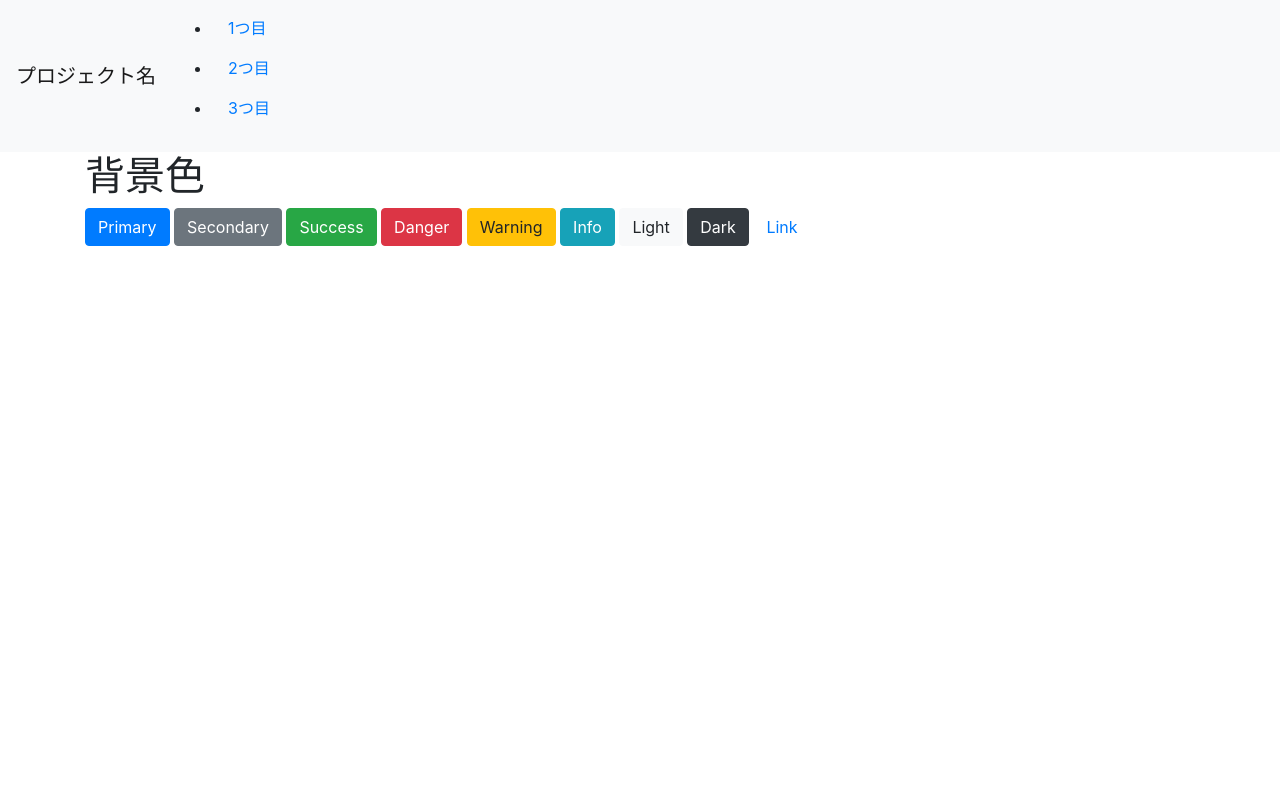
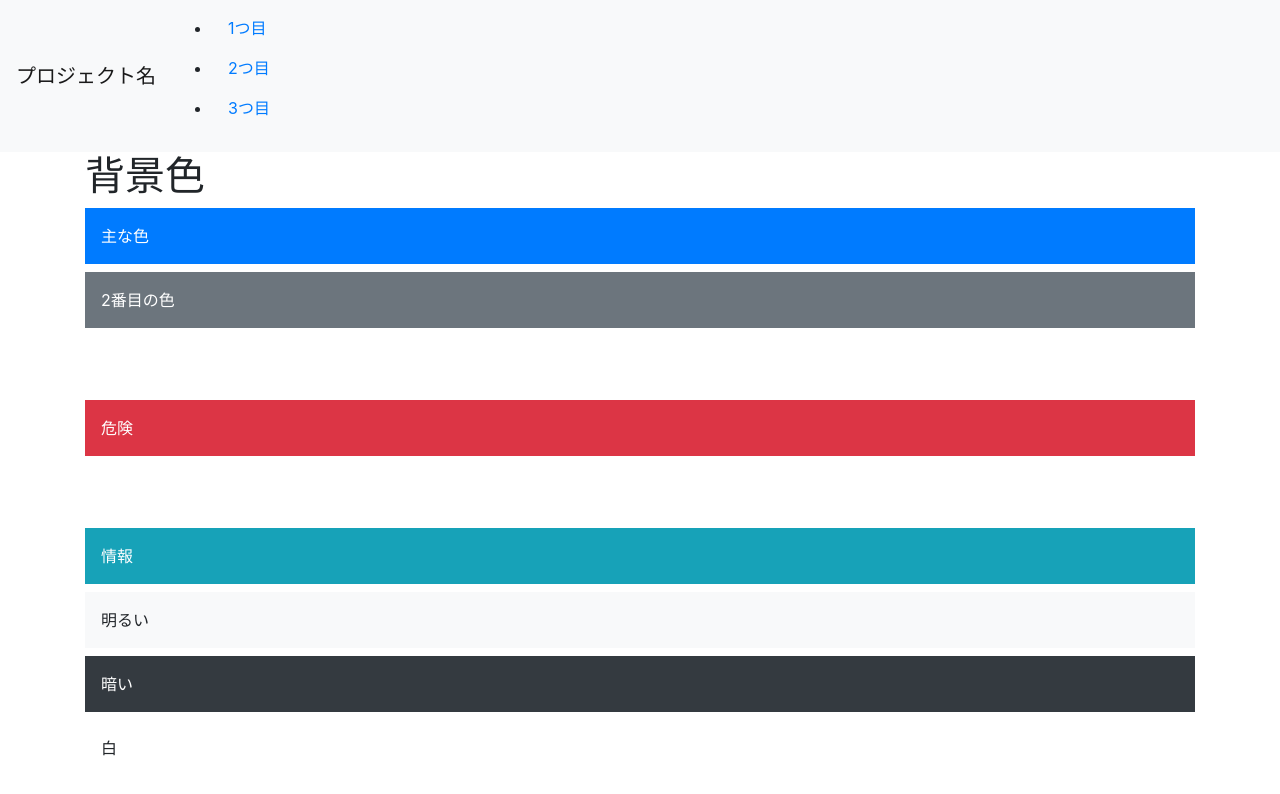
Before and after one commit to hgldwskvn/web2-10, a plain HTML site: page index.html in a window 1280 px wide. Drawn offline with nearby package versions, Linux system fonts and the light colour scheme.

Commit message:
Update index.html

```diff
--- a/index.html
+++ b/index.html
@@ -27,16 +27,15 @@
 <div class="container">
  <h1>背景色</h1>
  <section>
-  <button type="button" class="btn btn-primary">Primary</button>
-<button type="button" class="btn btn-secondary">Secondary</button>
-<button type="button" class="btn btn-success">Success</button>
-<button type="button" class="btn btn-danger">Danger</button>
-<button type="button" class="btn btn-warning">Warning</button>
-<button type="button" class="btn btn-info">Info</button>
-<button type="button" class="btn btn-light">Light</button>
-<button type="button" class="btn btn-dark">Dark</button>
-
-<button type="button" class="btn btn-link">Link</button>
+ <div class="p-3 mb-2 bg-primary text-white">主な色</div>
+ <div class="p-3 mb-2 bg-secondary text-white">2番目の色</div>
+ <div class="p-3 mb-2 bg-succese text-white">成功</div>
+ <div class="p-3 mb-2 bg-danger text-white">危険</div>
+  <div class="p-3 mb-2 bg-warnimg text-white">注意</div>
+  <div class="p-3 mb-2 bg-info text-white">情報</div>
+  <div class="p-3 mb-2 bg-light text-gray-dark">明るい</div>
+  <div class="p-3 mb-2 bg-dark text-white">暗い</div>
+  <div class="p-3 mb-2 bg-white text-gray-dark">白</div>
   </section>
  </div>
 
```
